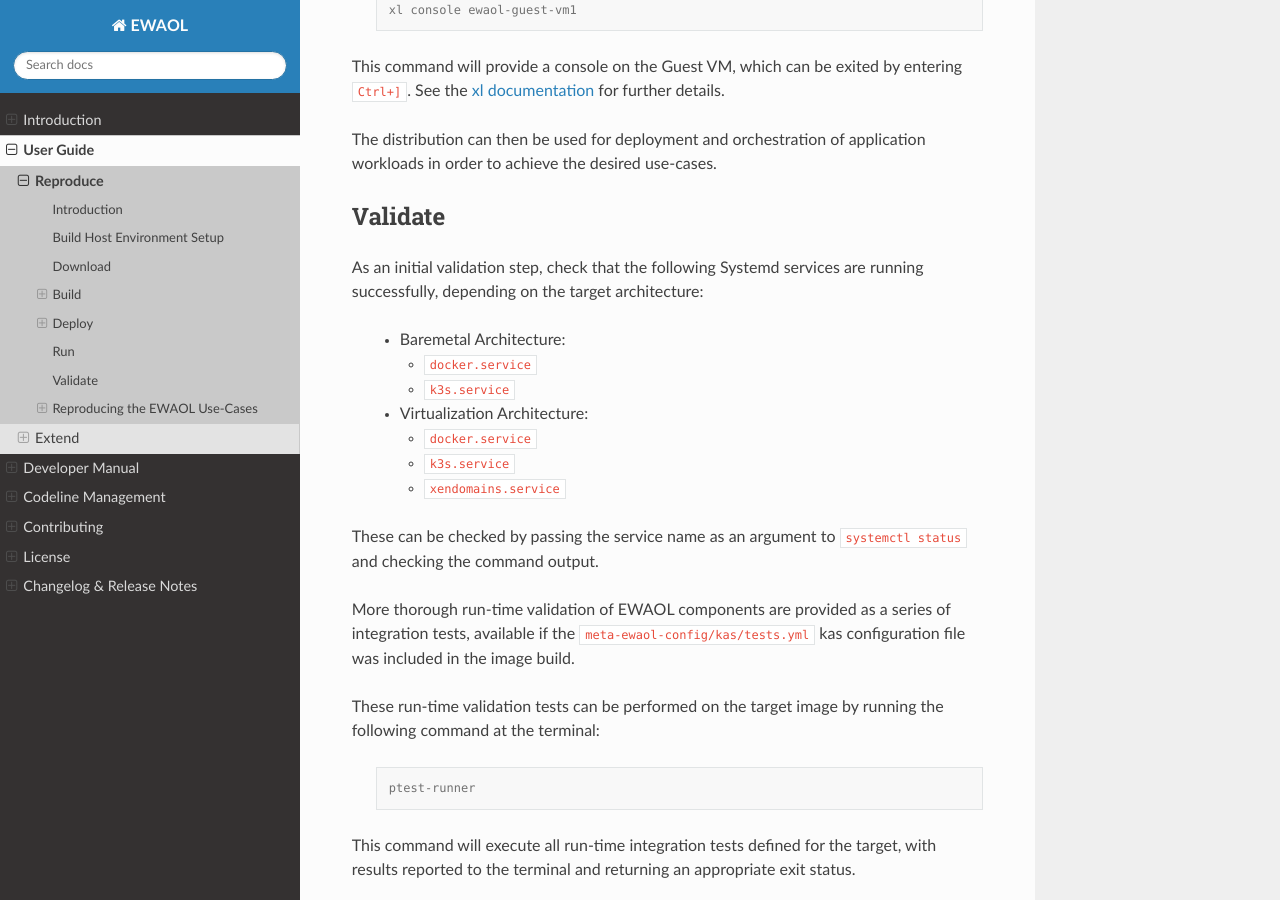
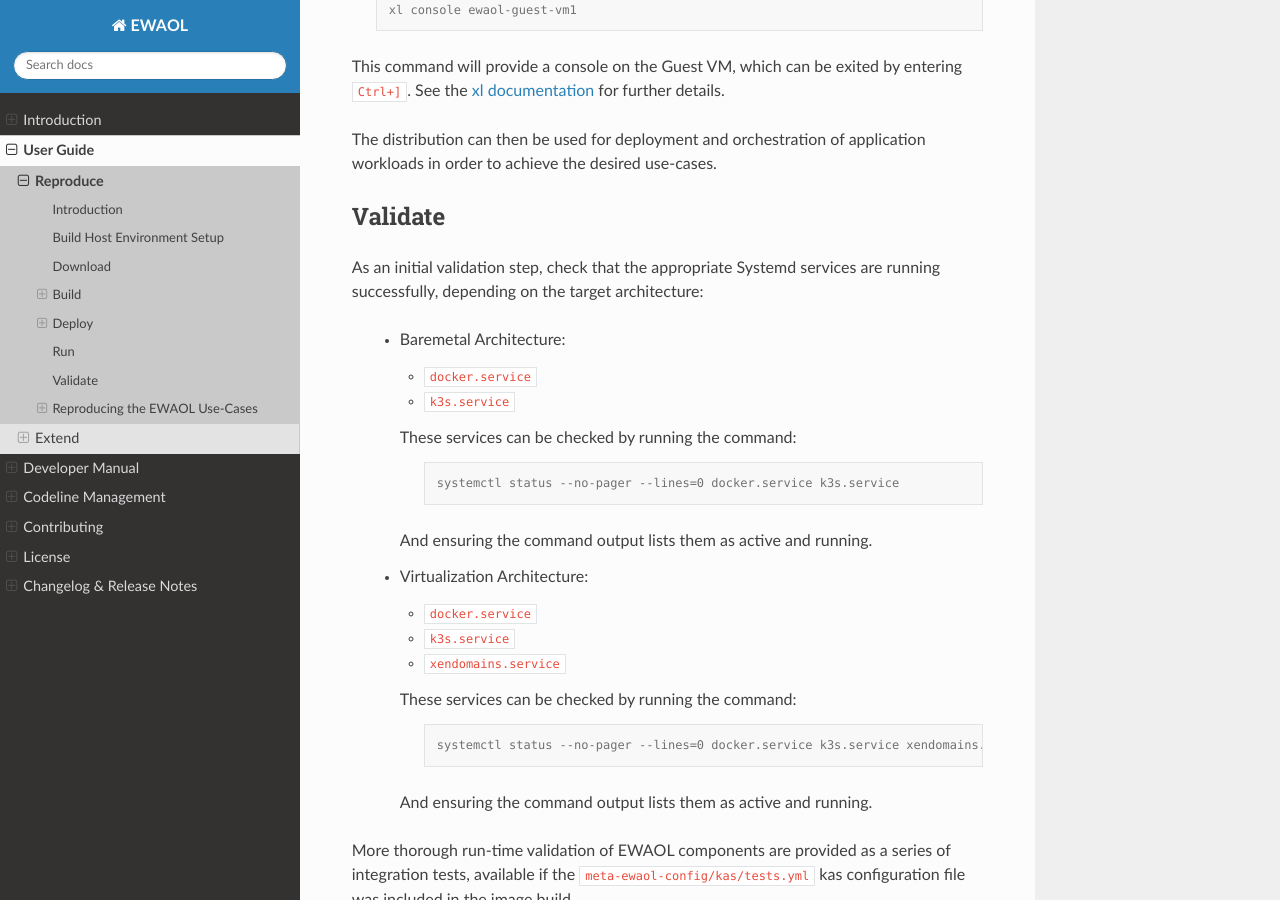
Before and after one commit to chaoge525/soafee_demo, a Sphinx documentation site: the page built from documentation/user_guide/reproduce.rst, in a window 1280 px wide and 900 px high, scrolled down 9766 px. Built offline with Sphinx 7.4.7 and the Read the Docs theme 2.0.0, drawn with Linux system fonts in a browser that asks for light colours.

Commit message:
doc: Add commands to validate Systemd services to User Guide
Issue-Id: SCM-4394
Signed-off-by: Richard Neill <richard.neill@arm.com>
Change-Id: Iae64cff630091d1d944b575b95fb1d0fbf662b72

```diff
--- a/documentation/user_guide/reproduce.rst
+++ b/documentation/user_guide/reproduce.rst
@@ -511,7 +511,7 @@
 Validate
 ********
 
-As an initial validation step, check that the following Systemd services are
+As an initial validation step, check that the appropriate Systemd services are
 running successfully, depending on the target architecture:
 
   * Baremetal Architecture:
@@ -519,14 +519,27 @@
     * ``docker.service``
     * ``k3s.service``
 
+    These services can be checked by running the command:
+
+      .. code-block:: console
+
+        systemctl status --no-pager --lines=0 docker.service k3s.service
+
+    And ensuring the command output lists them as active and running.
+
   * Virtualization Architecture:
 
     * ``docker.service``
     * ``k3s.service``
     * ``xendomains.service``
 
-These can be checked by passing the service name as an argument to ``systemctl
-status`` and checking the command output.
+    These services can be checked by running the command:
+
+      .. code-block:: console
+
+        systemctl status --no-pager --lines=0 docker.service k3s.service xendomains.services
+
+    And ensuring the command output lists them as active and running.
 
 More thorough run-time validation of EWAOL components are provided as a series
 of integration tests, available if the ``meta-ewaol-config/kas/tests.yml`` kas
```
